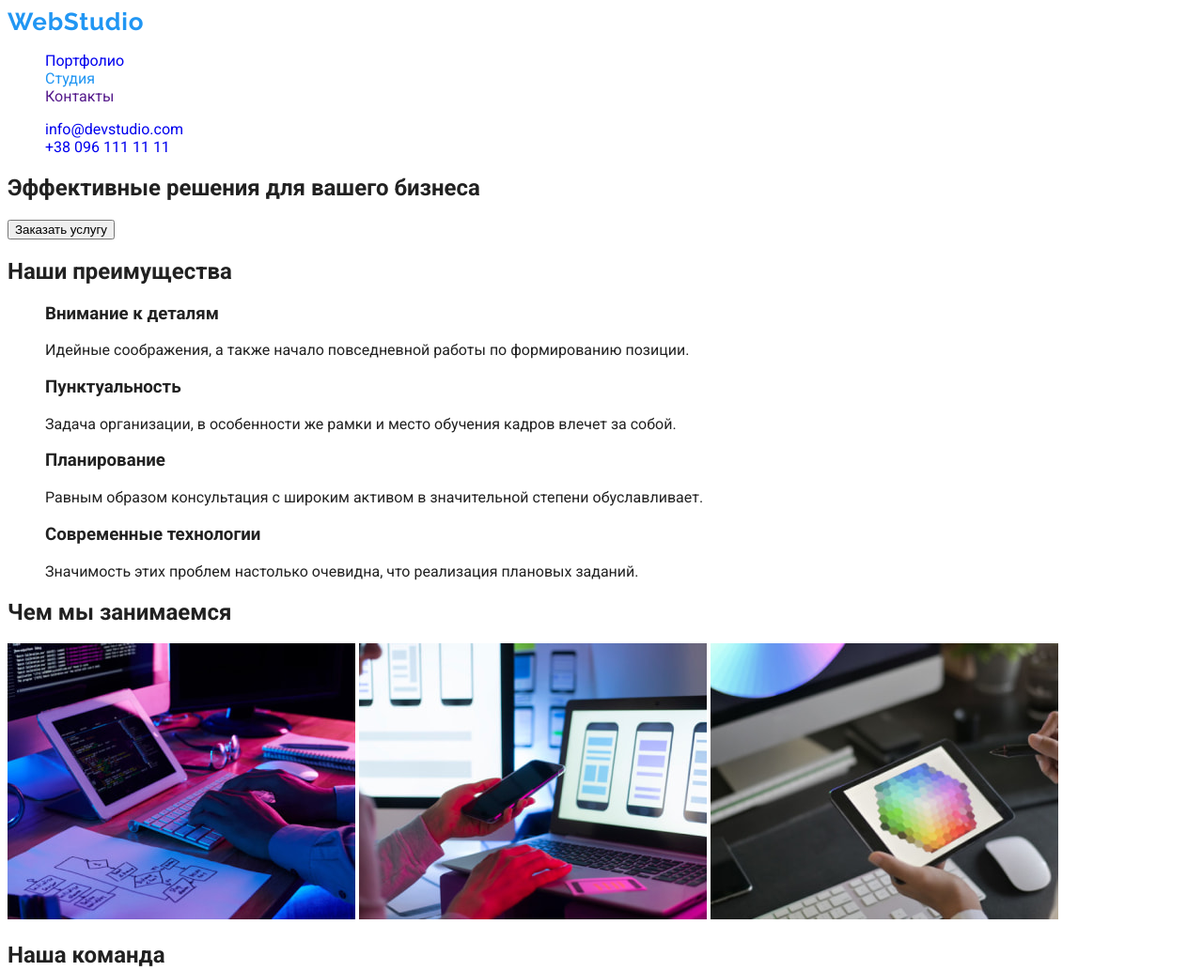
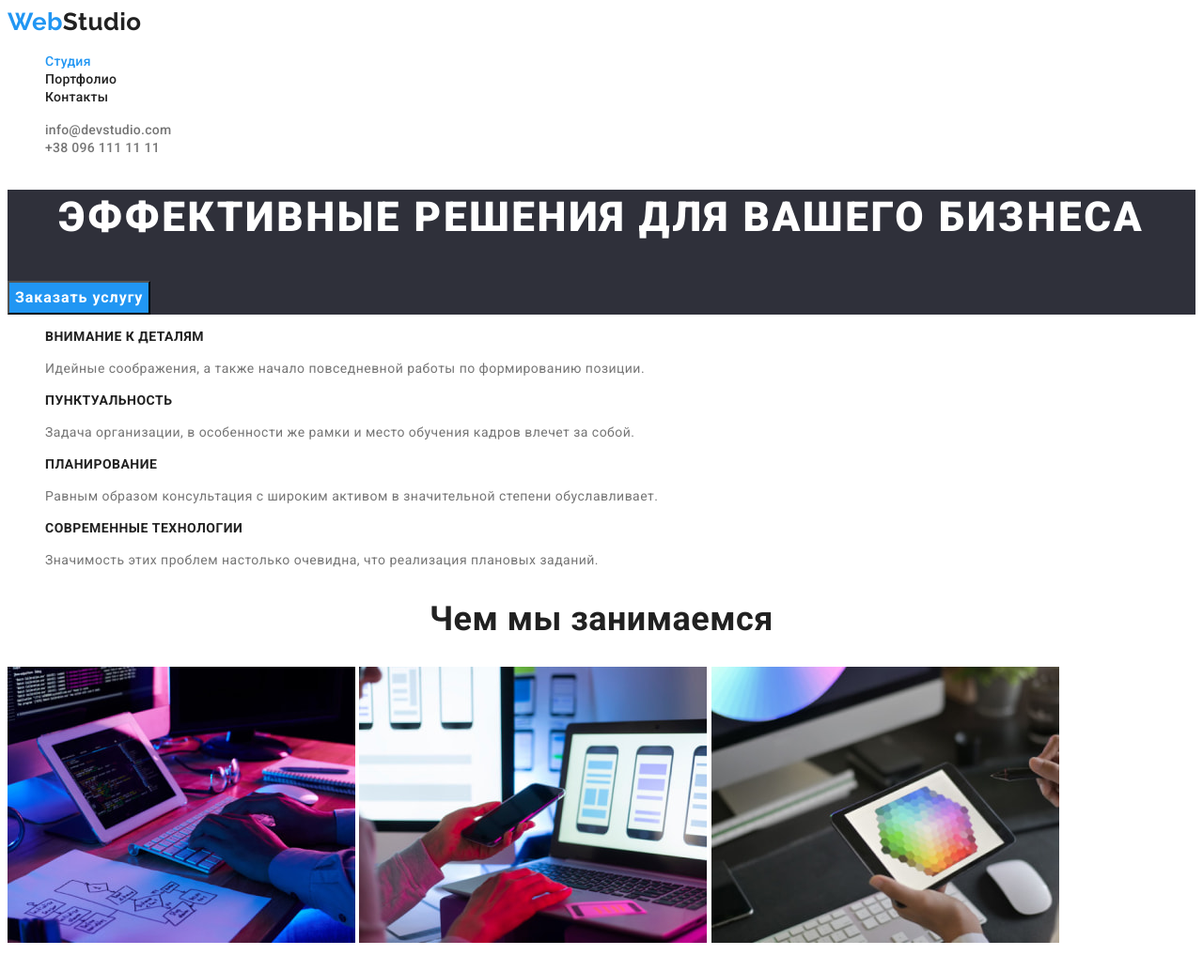
Before and after one commit to YanaKlymenko/goit-markup-hw-02, a plain HTML site: page index.html in a window 1280 px wide. Shown: the top 1034 px of the page at 94% size. Drawn offline with Linux system fonts and the light colour scheme.

Commit message:
css fist page

```diff
--- a/css/styles.css
+++ b/css/styles.css
@@ -11,9 +11,19 @@ body {
   font-family: "Roboto", sans-serif;
   color: var(--fist-text-color);
   background: var(--white-color);
+  letter-spacing: 0.03em;
 }
-.logo-accent {
-  color: var(--accent-color);
+.visually-hidden {
+  position: absolute;
+  white-space: nowrap;
+  width: 1px;
+  height: 1px;
+  overflow: hidden;
+  border: 0;
+  padding: 0;
+  clip: rect(0 0 0 0);
+  clip-path: inset(50%);
+  margin: -1px;
 }
 .list {
   list-style: none;
@@ -28,12 +38,98 @@ body {
   font-weight: 700;
   font-size: 26px;
   line-height: 1.19;
-  letter-spacing: 0.03em;
   color: var(--accent-color);
 }
-
+.logo-header {
+  color: var(--fist-text-color);
+}
 .nav-link.current {
-  color: #2196f3;
+  color: var(--accent-color);
+}
+.nav-list {
+  color: var(--fist-text-color);
+}
+.nav-link {
+  font-weight: 500;
+  font-size: 14px;
+  line-height: 1.15;
+  letter-spacing: 0.02em;
+  color: currentColor;
+}
+.nav-link:hover,
+.nav-link:focus {
+  color: var(--accent-color);
+}
+.header-list {
+  color: var(--second-text-color);
+}
+/* ----HERO---- */
+.hero {
+  background: var(--backgraund-first-color);
+}
+.hero-title {
+  font-weight: 900;
+  font-size: 44px;
+  line-height: 1.36;
+  text-align: center;
+  letter-spacing: 0.06em;
+  text-transform: uppercase;
+  color: var(--white-color);
+}
+.hero-btn {
+  font-family: inherit;
+  background: var(--accent-color);
+  font-weight: 700;
+  font-size: 16px;
+  line-height: 1.88;
+  letter-spacing: 0.06em;
+  color: var(--white-color);
+  cursor: pointer;
+}
+/* ----ADVANT---- */
+.advant-subtitle {
+  font-weight: 700;
+  font-size: 14px;
+  line-height: 1.14;
+  text-transform: uppercase;
+  color: var(--fist-text-color);
+}
+.advant-text {
+  font-weight: 400;
+  font-size: 14px;
+  line-height: 1.71;
+  color: var(--second-text-color);
+}
+/* ----ABOUT---- */
+.title {
+  font-weight: 700;
+  font-size: 36px;
+  line-height: 1.17;
+  text-align: center;
+  color: var(--fist-text-color);
+}
+/* ----TEAM---- */
+.team {
+  background-color: var(--background-second-color);
+}
+.team-user {
+  font-weight: 500;
+  font-size: 16px;
+  line-height: 1.19;
+  color: var(--fist-text-color);
+}
+.team-desc {
+  font-weight: 400;
+  font-size: 16px;
+  line-height: 1.19;
+  color: var(--second-text-color);
+}
+/* ----FOOTER---- */
+.footer {
+  background-color: var(--backgraund-first-color);
+}
+.logo-footer {
+  color: var(--white-color);
 }
 
 /* футер rgba(255, 255, 255, 0.6); */
--- a/index.html
+++ b/index.html
@@ -6,28 +6,27 @@
     <meta http-equiv="X-UA-Compatible" content="IE=edge" />
     <meta name="viewport" content="width=device-width, initial-scale=1.0" />
     <title>WebStudio</title>
-    <link rel="preconnect" href="https://fonts.googleapis.com">
-    <link rel="preconnect" href="https://fonts.gstatic.com" crossorigin>
-    <link
-      href="https://fonts.googleapis.com/css2?family=Raleway:wght@700&family=Roboto:wght@400;500;700&display=swap"
-      rel="stylesheet">
+    <link rel="preconnect" href="https://fonts.googleapis.com" />
+    <link rel="preconnect" href="https://fonts.gstatic.com" crossorigin />
+    <link href="https://fonts.googleapis.com/css2?family=Raleway:wght@700&family=Roboto:wght@400;500;700;900&display=swap"
+      rel="stylesheet" />
     <link rel="stylesheet" href="./css/styles.css">
 </head>
 
 <body>
     <!--Шапка сайта-->
-    <header class="header">
-        <nav class="nav">
-            <a href="/" class="logo link">Web<span class="logo-header">Studio</span></a>
+    <header>
+        <nav>
+            <a href="./index.html" class="logo link" lang="en">Web<span class="logo-header">Studio</span></a>
             <ul class="nav-list list">
-              <li class="nav-item"><a href="./portfolio.html" class="nav-link link">Портфолио</a></li>
-              <li class="nav-item"><a href="./index.html" class="nav-link current link">Студия</a></li>
-              <li class="nav-item"><a href="" class="nav-link link">Контакты</a></li>
+              <li><a href="./index.html" class="nav-link current link">Студия</a></li>
+              <li><a href="./portfolio.html" class="nav-link link">Портфолио</a></li>
+              <li><a href="" class="nav-link link">Контакты</a></li>
             </ul>
         </nav>
         <ul class="header-list list">
-            <li class="header-item"><a href="mailto:info@devstudio.com" class="header-link-mail link">info@devstudio.com</a></li>
-            <li class="header-item"><a href="tel:+380961111111" class="header-link-tel link">+38 096 111 11 11</a></li>
+            <li><a href="mailto:info@devstudio.com" class="nav-link link ">info@devstudio.com</a></li>
+            <li><a href="tel:+380961111111" class="nav-link link">+38 096 111 11 11</a></li>
         </ul>
     </header>
 
@@ -38,68 +37,68 @@
             <button class="hero-btn" type="button">Заказать услугу</button>
         </section>
         <!--Секция Наши преимущества-->
-        <section class="advant">
-            <h2 class="advant-title">Наши преимущества</h2>
-            <ul class="advant-list list">
-                <li class="advant-item">
+        <section>
+            <h2 class="visually-hidden">Наши преимущества</h2>
+            <ul class="list">
+                <li>
                     <h3 class="advant-subtitle">Внимание к деталям</h3>
                     <p class="advant-text">Идейные соображения, а также начало повседневной работы по формированию позиции.</p>
                 </li>
-                <li class="advant-item">
+                <li>
                     <h3 class="advant-subtitle">Пунктуальность</h3>
                     <p class="advant-text">
                         Задача организации, в особенности же рамки и место обучения кадров влечет за собой.
                     </p>
                 </li>
-                <li class="advant-item">
+                <li>
                     <h3 class="advant-subtitle">Планирование</h3>
                     <p class="advant-text">
                         Равным образом консультация с широким активом в значительной степени обуславливает.
                     </p>
                 </li>
-                <li class="advant-item">
+                <li>
                     <h3 class="advant-subtitle">Современные технологии</h3>
                     <p class="advant-text">Значимость этих проблем настолько очевидна, что реализация плановых заданий.</p>
                 </li>
             </ul>
         </section>
         <!--Секция чем мы занимаемся-->
-        <section class="about">
-            <h2 class="about-title">Чем мы занимаемся</h2>
-            <img class="about-img" src="./images/img1.jpg" alt="Мужчина печатает на клавиатуре" width="370" />
-            <img class="about-img" src="./images/img2.jpg" alt="Женщина держит в руках телефон" width="370" />
-            <img class="about-img" src="./images/img3.jpg" alt="Мужчина держит в руках планшет" width="370" />
+        <section>
+            <h2 class="title">Чем мы занимаемся</h2>
+            <img src="./images/img1.jpg" alt="Мужчина печатает на клавиатуре" width="370" />
+            <img src="./images/img2.jpg" alt="Женщина держит в руках телефон" width="370" />
+            <img src="./images/img3.jpg" alt="Мужчина держит в руках планшет" width="370" />
         </section>
         <!--Секция наша команда-->
         <section class="team">
-            <h2 class="team-title">Наша команда</h2>
-            <ul class="team-list list">
-                <li class="team-item">
-                    <img class="team-img" src="./images/teamphoto1.jpg" alt="Игорь Демьяненко" width="270"/>
+            <h2 class="title">Наша команда</h2>
+            <ul class="list">
+                <li>
+                    <img src="./images/teamphoto1.jpg" alt="Игорь Демьяненко" width="270"/>
                     <h3 class="team-user">Игорь Демьяненко</h3>
-                    <p class="team-desc">Product Designer</p>
+                    <p class="team-desc" lang="en">Product Designer</p>
                 </li>
-                <li class="team-item">
-                    <img class="team-img" src="./images/teamphoto2.jpg" alt="Ольга Репина" width="270"/>
+                <li>
+                    <img src="./images/teamphoto2.jpg" alt="Ольга Репина" width="270"/>
                     <h3 class="team-user">Ольга Репина</h3>
-                    <p class="team-desc">Frontend Developer</p>
+                    <p class="team-desc" lang="en">Frontend Developer</p>
                 </li>
-                <li class="team-item">
-                    <img class="team-img" src="./images/teamphoto3.jpg" alt="Николай Тарасов" width="270"/>
+                <li>
+                    <img src="./images/teamphoto3.jpg" alt="Николай Тарасов" width="270"/>
                     <h3 class="team-user">Николай Тарасов</h3>
-                    <p class="team-desc">Marketing</p>
+                    <p class="team-desc" lang="en">Marketing</p>
                 </li>
-                <li class="team-item">
-                    <img class="team-img" src="./images/teamphoto4.jpg" alt="Михаил Ермаков" width="270"/>
+                <li>
+                    <img src="./images/teamphoto4.jpg" alt="Михаил Ермаков" width="270"/>
                     <h3 class="team-user">Михаил Ермаков</h3>
-                    <p class="team-desc">UI Designer</p>
+                    <p class="team-desc" lang="en">UI Designer</p>
                 </li>
             </ul>
         </section>
     </main>
     <!--Футер-->
     <footer class="footer">
-        <a href="/" class="logo link">Web<span class="logo-footer">Studio</span></a>
+        <a href="./index.html" class="logo link">Web<span class="logo-footer">Studio</span></a>
         <address>
             <ul class="footer-list list">
                 <li class="footer-item"><a href="https://goo.gl/maps/BZQKdsraXfpykEwU6" target="_blank" class="footer-link link">г. Киев, пр-т Леси Украинки, 26</a>
```
Also changed, not shown: portfolio.html (+18 -19 lines).
